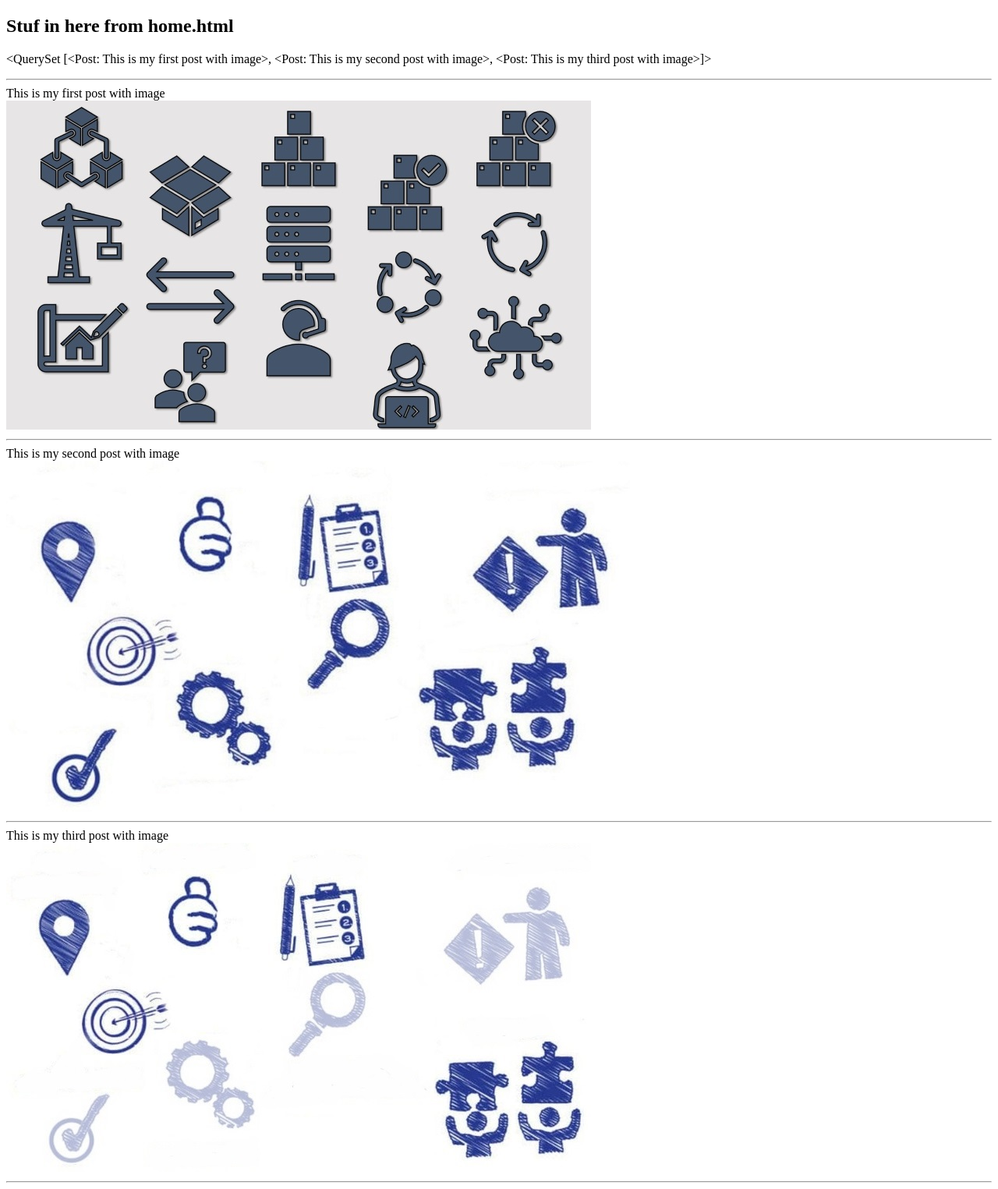
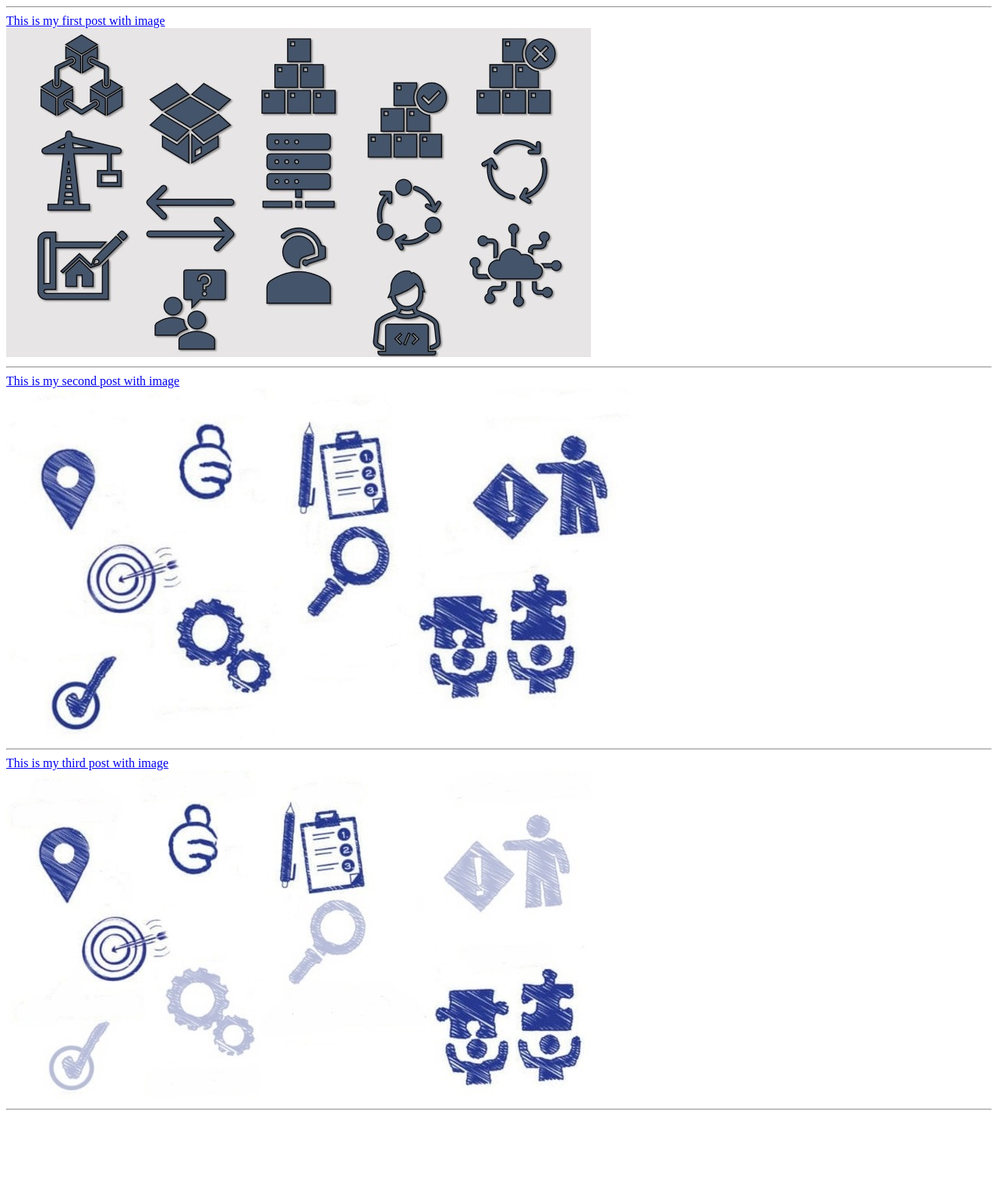
Before and after one commit to svyatobatko/udemy-python-course, a Django app: page / in a window 1280 px wide. Shown: the whole page at 78% size. After the commit the page ends 1424 px from the top, so only its background shows below. Run offline with Django 4.2, Linux system fonts and the light colour scheme; data comes from the database, SQL or seed files in the repository; some libraries are stand-ins or nearby versions.

Commit message:
Section 25 Template links

```diff
--- a/Django101/templates/detail.html
+++ b/Django101/templates/detail.html
@@ -5,6 +5,7 @@
 {% endblock %}
 
 {% block body %}
+    <a href="{% url 'feed:index' %}">&larr; Go back</a>
     <h3> Text </h3>
     {{ object.text }}
     <h3> Image </h3>
--- a/Django101/templates/home.html
+++ b/Django101/templates/home.html
@@ -6,15 +6,14 @@
 {% endblock %}
 
 {% block body %}
-<h2>Stuf in here from home.html</h2>
-    <p>{{ posts }}
     <hr>
     {% for post in posts %}
-        {{post.text}}
-        <br>
-        {% thumbnail post.image "100x100" crop="center" as im %}
-            <img src="{{ im.url }}" width="{{ im.width }}" height="{{ im.height }}">
-        {% endthumbnail %}
+        <a href="{% url 'feed:detail' post.id %}" style='display: inline-block;'>
+            {{post.text}} <br>
+            {% thumbnail post.image "100x100" crop="center" as im %}
+                <img src="{{ im.url }}" width="{{ im.width }}" height="{{ im.height }}">
+            {% endthumbnail %}
+        </a>
         <hr>
     {% endfor %}
 {% endblock %}
```
